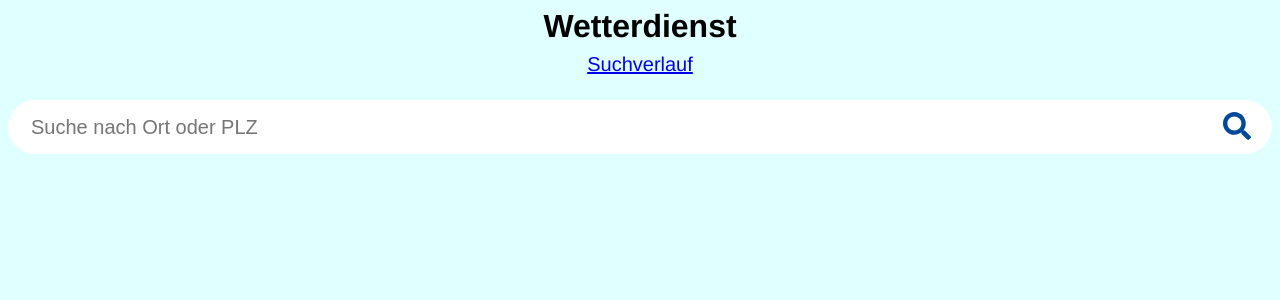
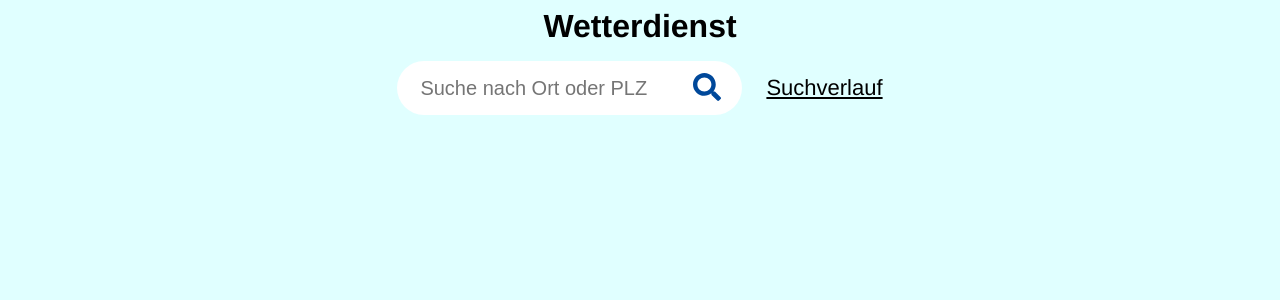
Before and after one commit to Sun0fABeach/weather-service, a Vue app in the folder frontend/: page / in a window 1280 px wide. Shown: the top 300 px of the page. Built offline with nearby package versions, Linux system fonts and the light colour scheme; what vue-mq, vue-paginate would draw is missing.

Commit message:
Make input panel responsive

```diff
--- a/frontend/src/components/input-panel/InputPanel.vue
+++ b/frontend/src/components/input-panel/InputPanel.vue
@@ -3,7 +3,7 @@
     <a href="#" @click.stop.prevent="historyOpen = !historyOpen">
       Suchverlauf
     </a>
-    <Search @result="gotReport" :inputVal="searchInput" />
+    <Search @result="gotReport" :inputVal="searchInput" class="search" />
     <HistoryModal
       v-model="historyOpen"
       :reports="reportsHistory"
@@ -64,14 +64,38 @@ export default {
 </script>
 
 <style lang="scss" scoped>
-a {
-  display: block;
-  margin: 0.5rem 0 1.5rem;
-  text-align: center;
-  font-size: 1.25rem;
+section {
+  display: flex;
+  flex-direction: column;
 
-  &:hover {
-    text-decoration: none;
+  > a {
+    display: block;
+    margin: 0.75rem 0 1rem;
+    text-align: center;
+    font-size: 1.375rem;
+    color: black;
+
+    &:hover {
+      text-decoration: none;
+    }
   }
 }
+
+@media screen and (min-width: 900px) {
+  section {
+    flex-direction: row;
+    justify-content: center;
+    align-items: flex-start;
+    margin-top: 1rem;
+
+    > .search {
+      order: 0;
+    }
+    > a {
+      order: 1;
+      margin: 0.875rem 0 0 1.5rem;
+    }
+  }
+}
+
 </style>
```
